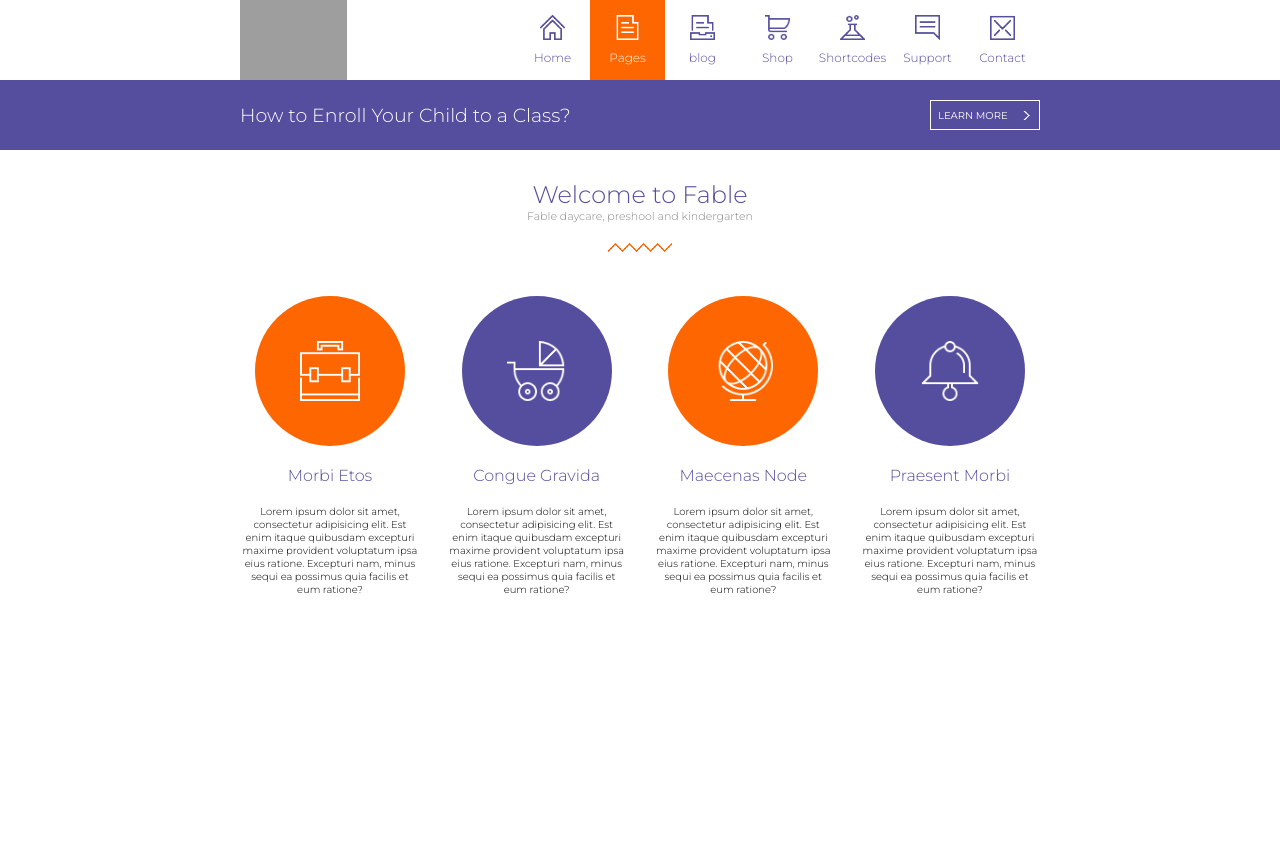
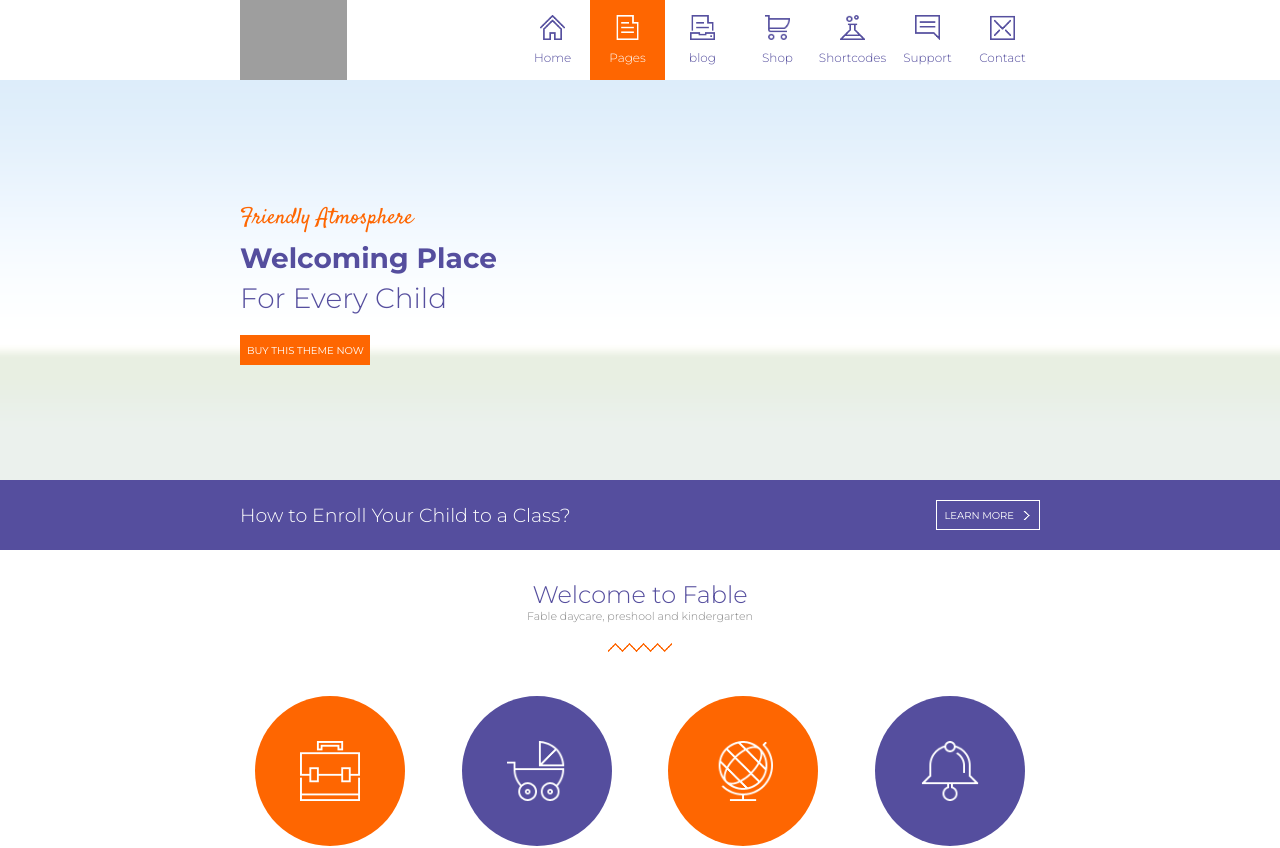
Before and after one commit to AgoDe/proj-html-vuejs, a Vue app: page / in a window 1280 px wide. Shown: the top 848 px of the page. Before the commit the page ends 800 px from the top, so only its background shows below. Built offline with nearby package versions, Linux system fonts and the light colour scheme; grey boxes are pictures that could not be loaded.

Commit message:
print jumbotron TODO: image in background

```diff
--- a/src/components/MainContainer.vue
+++ b/src/components/MainContainer.vue
@@ -4,6 +4,17 @@
         <!-- jumbotron -->
         <div class="jumbotron">
             <div class="container">
+                <div class="jumbo-box">
+
+                    <div class="text-special">
+                        Friendly Atmosphere
+                    </div>
+                    <h1>Welcoming Place</h1>
+                    <p>For Every Child</p>
+
+                    <div class="button">buy this theme now</div>
+
+                </div>
 
 
             </div>
@@ -90,6 +101,46 @@ export default {
 
         .jumbotron {
 
+            background-image: url('../assets/slider_slide2_background.png');
+            background-size: contain;
+
+            .container {
+                height: 400px;
+                display: flex;
+                align-items: center;
+
+                .jumbo-box {
+                    color: $purple;
+
+                    .text-special {
+                        color: $orange;
+                        font-family: 'Satisfy', cursive;
+                        padding: 7px 0;
+                        font-size: 22px;
+                    }
+                    h1 {
+                        font-size: 28px;
+                        font-weight: bold;
+                    }
+                    p {
+                        font-size: 28px;
+                        padding: 6px 0 ;
+                    }
+                    .button {
+                        margin-top: 14px;
+                        background: $orange;
+                        color: $sugar;
+                        width: 130px;
+
+
+                        &:hover {
+                        background-color: $purple;
+                        }
+                    }
+
+                }
+            }
+
 
 
         } // end of jumbotron
--- a/src/styles/main.scss
+++ b/src/styles/main.scss
@@ -1,6 +1,6 @@
 @import '@/styles/variables.scss';
 
-@import url('https://fonts.googleapis.com/css2?family=Montserrat:wght@300;400;700&display=swap');
+@import url('https://fonts.googleapis.com/css2?family=Montserrat:wght@300;400;700&family=Satisfy&display=swap');
 
 * {
     margin: 0;
@@ -16,7 +16,7 @@
 }
 
 .button {
-    width: 110px;
+
     height: 30px;
     font-size: 10px;
     font-weight: 400;
```
Also changed, not shown: src/assets/slider_slide2_background.png (added), src/assets/slider_slide2_img1.png (added).
